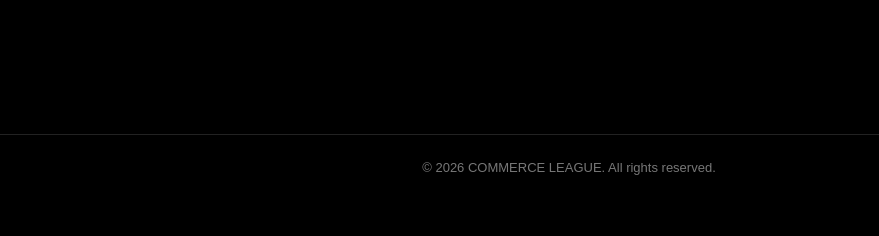
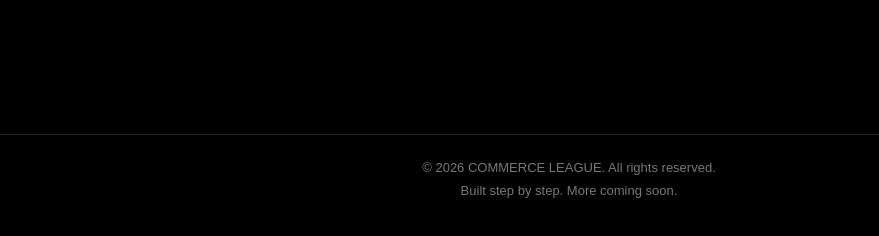
Before and after one commit to tanishka2much-star/commerce-league, a plain HTML site: page index.html in a window 1280 px wide. Shown: the part 546-782 px from the top of the page, without its empty margins (71-950 px from the left). Drawn offline with Linux system fonts and the light colour scheme.

Commit message:
Test ChatGPT-to-GitHub website update

```diff
--- a/index.html
+++ b/index.html
@@ -66,6 +66,10 @@
             border-top: 1px solid #222;
             font-size: 13px;
         }
+
+        footer p + p {
+            margin-top: 8px;
+        }
     </style>
 </head>
 <body>
@@ -81,7 +85,8 @@
     </main>
 
     <footer>
-        © 2026 COMMERCE LEAGUE. All rights reserved.
+        <p>© 2026 COMMERCE LEAGUE. All rights reserved.</p>
+        <p>Built step by step. More coming soon.</p>
     </footer>
 </body>
 </html>
```
